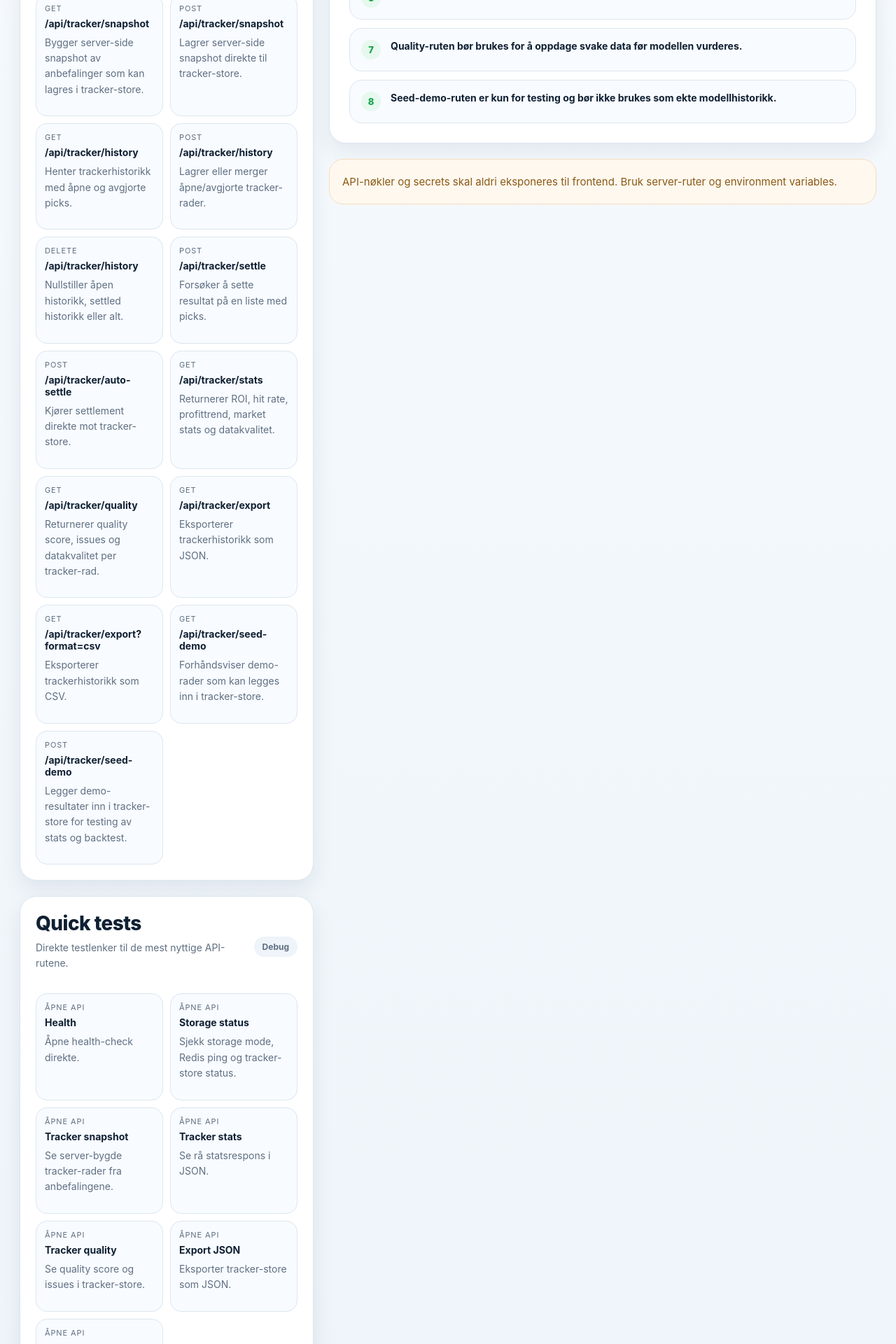
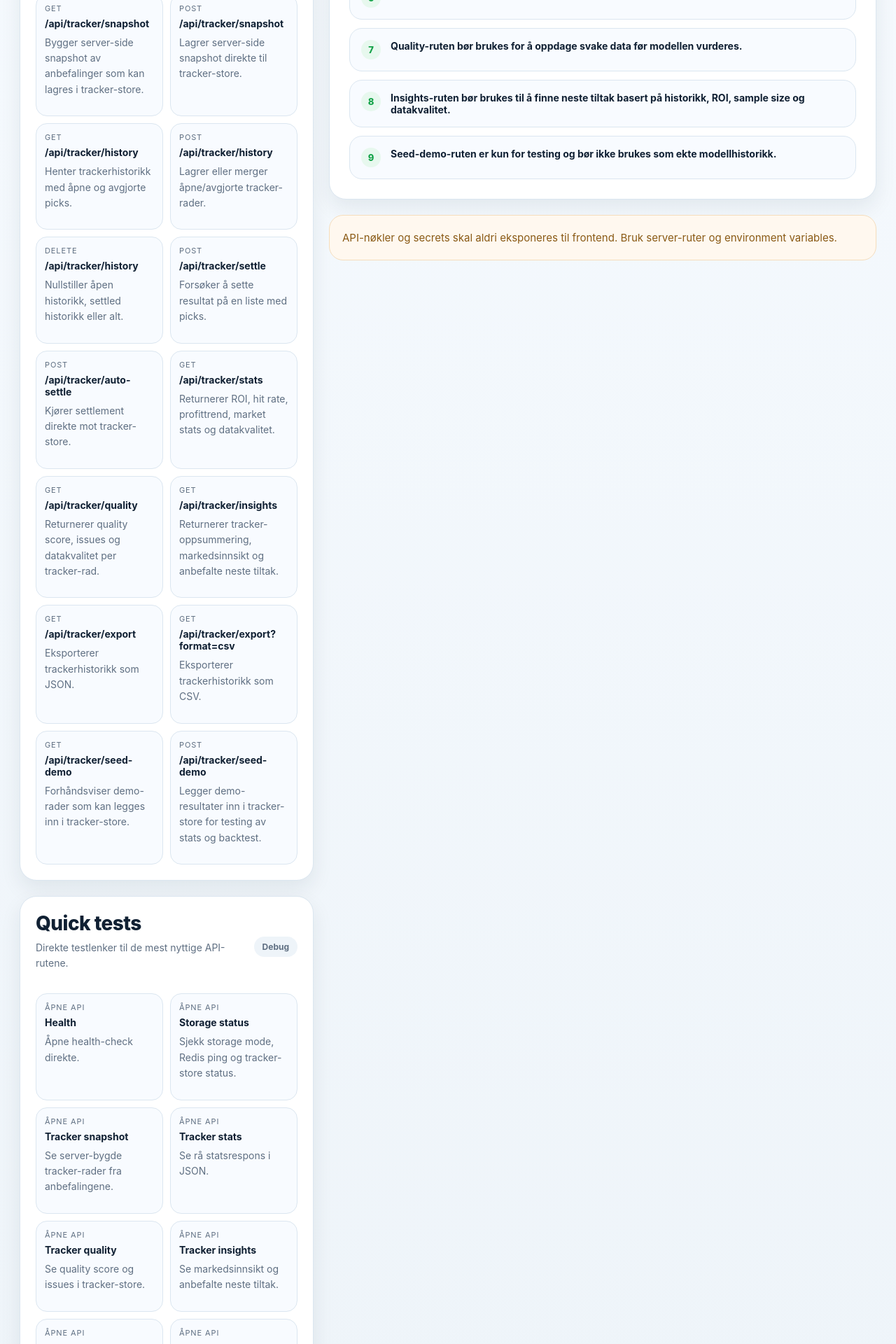
Before and after one commit to hakonnilsen157-commits/PL-betting-model, a Next.js app in the folder pl-vercel-v1/: page /api-reference in a window 1280 px wide. Shown: the part 860-2780 px from the top of the page at 70% size. Built offline with nearby package versions, Linux system fonts and the light colour scheme.

Commit message:
Document tracker insights API

```diff
--- a/pl-vercel-v1/app/api-reference/page.tsx
+++ b/pl-vercel-v1/app/api-reference/page.tsx
@@ -66,6 +66,11 @@ const endpoints = [
   },
   {
     method: 'GET',
+    path: '/api/tracker/insights',
+    purpose: 'Returnerer tracker-oppsummering, markedsinnsikt og anbefalte neste tiltak.',
+  },
+  {
+    method: 'GET',
     path: '/api/tracker/export',
     purpose: 'Eksporterer trackerhistorikk som JSON.',
   },
@@ -94,6 +99,7 @@ const usageNotes = [
   'Export-rutene gjør det enklere å hente historikk ut til Excel eller videre analyse.',
   'Stats-ruten bør bli grunnlaget for ekte backtest-dashboardet.',
   'Quality-ruten bør brukes for å oppdage svake data før modellen vurderes.',
+  'Insights-ruten bør brukes til å finne neste tiltak basert på historikk, ROI, sample size og datakvalitet.',
   'Seed-demo-ruten er kun for testing og bør ikke brukes som ekte modellhistorikk.',
 ];
 
@@ -122,6 +128,11 @@ const quickTests = [
     title: 'Tracker quality',
     href: '/api/tracker/quality',
     text: 'Se quality score og issues i tracker-store.',
+  },
+  {
+    title: 'Tracker insights',
+    href: '/api/tracker/insights',
+    text: 'Se markedsinnsikt og anbefalte neste tiltak.',
   },
   {
     title: 'Export JSON',
```
